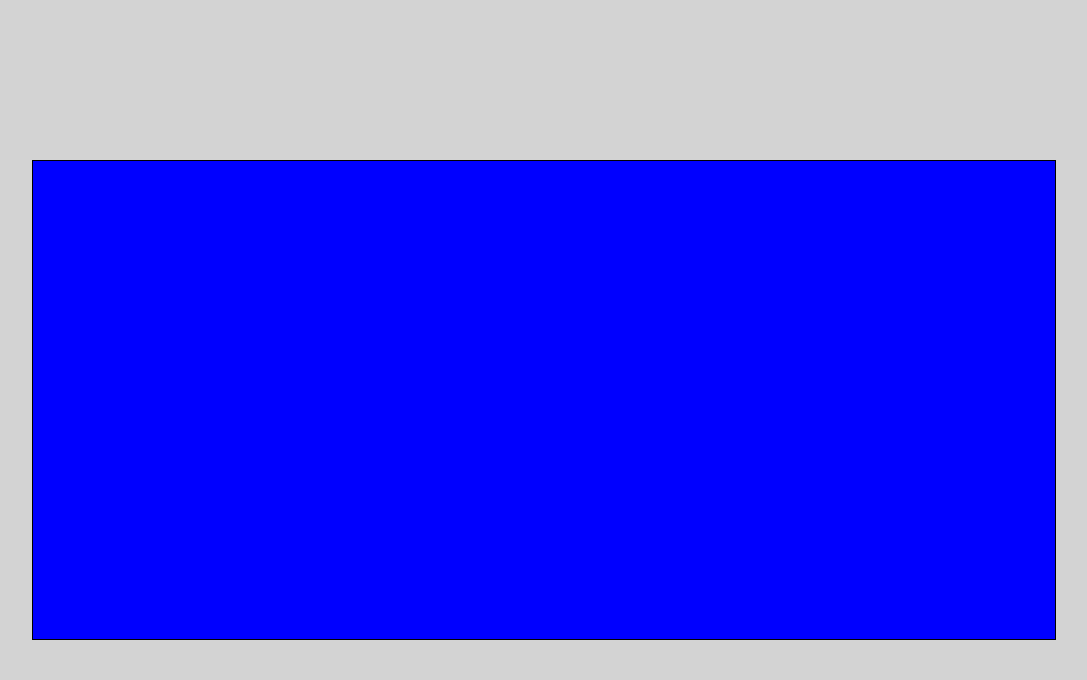
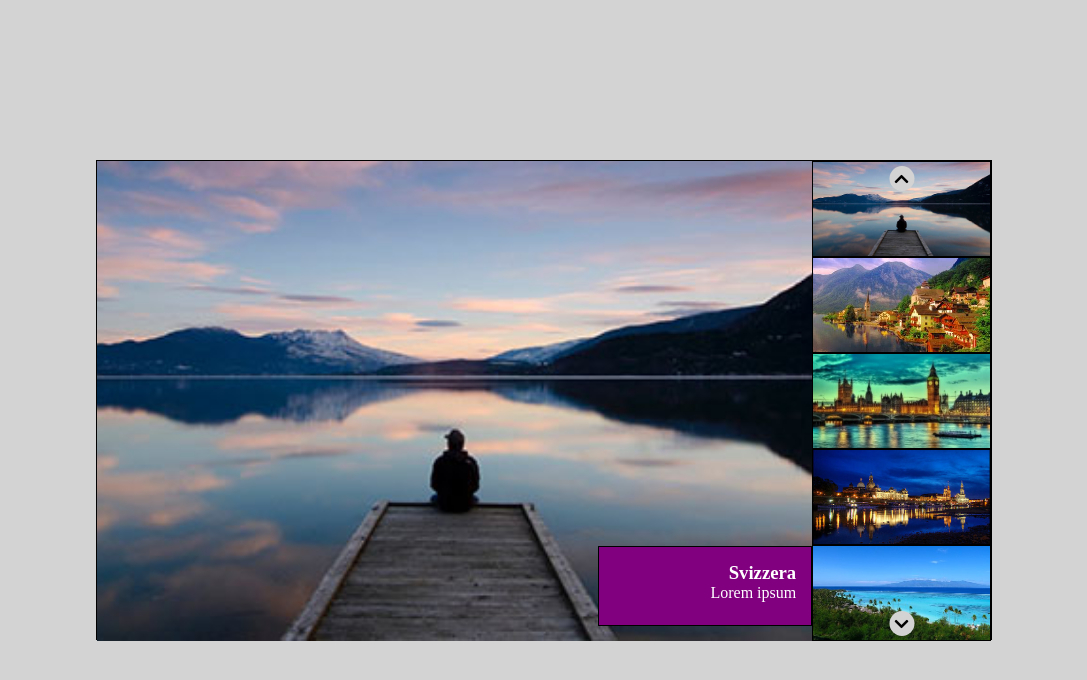
Before and after one commit to Afrodario/js-array-carousel, a plain HTML site: page index.html in a window 1280 px wide. Shown: the whole page, without its empty margins (96-1183 px from the left). Drawn offline with Linux system fonts and the light colour scheme.

Commit message:
Layout in HTML CSS completato

```diff
--- a/index.html
+++ b/index.html
@@ -5,27 +5,64 @@
     <meta http-equiv="X-UA-Compatible" content="IE=edge">
     <meta name="viewport" content="width=device-width, initial-scale=1.0">
     <title>Esercitazione Javascript Carousel</title>
+    <link rel="stylesheet" href="https://cdnjs.cloudflare.com/ajax/libs/font-awesome/5.15.4/css/all.min.css" integrity="sha512-1ycn6IcaQQ40/MKBW2W4Rhis/DbILU74C1vSrLJxCq57o941Ym01SwNsOMqvEBFlcgUa6xLiPY/NS5R+E6ztJQ==" crossorigin="anonymous" referrerpolicy="no-referrer" />
     <link rel="stylesheet" href="style.css">
 </head>
 <body>
 
+    <!-- Container principale -->
     <div class="container">
 
-        <div class="current-photo">
+        <!-- Container sinistro -->
+        <div id="current-photo">
+
+            <img src="img/01.jpg">
+
+            <!-- Box interno -->
+            <div id="photo-box">
+                <h3>Svizzera</h3>
+                <p>Lorem ipsum</p>
+            </div>
+            <!-- Box interno -->
 
         </div>
+        <!-- Container sinistro -->
 
-        <div class="thumb-container">
+        <!-- Container destro -->
+        <div id="thumb-container" class="flex flex-col">
 
-            <div class="thumb-photo"></div>
-            <div class="thumb-photo"></div>
-            <div class="thumb-photo"></div>
-            <div class="thumb-photo"></div>
-            <div class="thumb-photo"></div>
+            <!-- Controlli -->
+            <div class="arrow arrow-up flex">
+                <i class="fas fa-chevron-up"></i>
+            </div>
+            <div class="arrow arrow-down flex">
+                <i class="fas fa-chevron-down"></i>
+            </div>
+            <!-- Controlli -->
+
+            <!-- Lista thumbnail -->
+            <div class="thumb-photo">
+                <img src="img/01.jpg">
+            </div>
+            <div class="thumb-photo">
+                <img src="img/02.jpg">
+            </div>
+            <div class="thumb-photo">
+                <img src="img/03.jpg">
+            </div>
+            <div class="thumb-photo">
+                <img src="img/04.jpg">
+            </div>
+            <div class="thumb-photo">
+                <img src="img/05.jpg">
+            </div>
+            <!-- Lista thumbnail -->
 
         </div>
+        <!-- Container destro -->
 
     </div>
+    <!-- Container principale -->
 
     <script type="text/javascript" src="main.js"></script>
 </body>
--- a/style.css
+++ b/style.css
@@ -8,13 +8,89 @@ body {
     background-color: lightgray;
 }
 
+.flex {
+    display: flex;
+}
+
+.flex-col {
+    flex-direction: column;
+}
+
 .container {
     border: 1px solid black;
     background-color: blue;
     height: 60vh;
-    width: 80%;
+    width: 70%;
     position: absolute;
     top: 50%;
     left: 50%;
     transform: translate(-50%, -50%);
 }
+
+#current-photo {
+    background-color: red;
+    height: 60vh;
+    width: 80%;
+    position: relative;
+    float: left;
+}
+
+#current-photo img, .thumb-photo img {
+    width: 100%;
+    height: 100%;
+    object-fit: cover;
+}
+
+#thumb-container {
+    background-color: green;
+    height: 60vh;
+    width: 20%;
+    float: left;
+    position: relative;
+}
+
+.thumb-photo {
+    border: 1px solid black;
+    background-color: orange;
+    width: 100%;
+    height: calc(60vh / 5);
+}
+
+#photo-box {
+    background-color: purple;
+    border: 1px solid black;
+    height: 80px;
+    width: 30%;
+    position: absolute;
+    bottom: 15px;
+    right: 0;
+    text-align: right;
+    padding: 15px;
+    color: white;
+}
+
+.arrow {
+    background-color: lightgray;
+    height: 25px;
+    width: 25px;
+    border-radius: 50%;
+    color: black;
+    position: absolute;
+    left: 50%;
+    transform: translateX(-50%);
+    justify-content: center;
+    align-items: center;
+    cursor: pointer;
+}
+
+.arrow:hover {
+    background-color: gray;
+}
+
+.arrow-up {
+    top: 5px;
+}
+
+.arrow-down {
+    bottom: 5px;
+}
```
Also changed, not shown: img/01.jpg (added), img/02.jpg (added), img/03.jpg (added), img/04.jpg (added), img/05.jpg (added), 1 other file.
